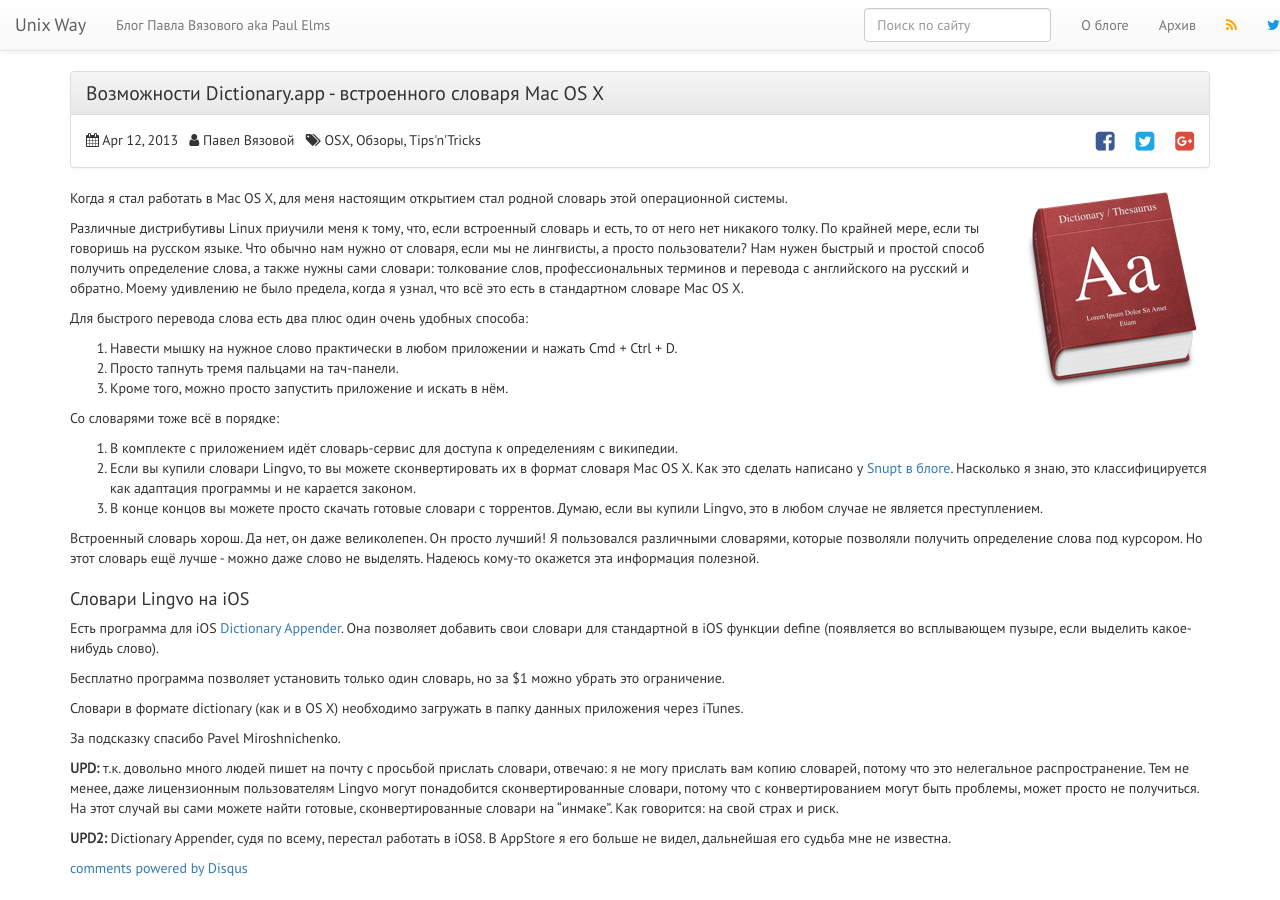
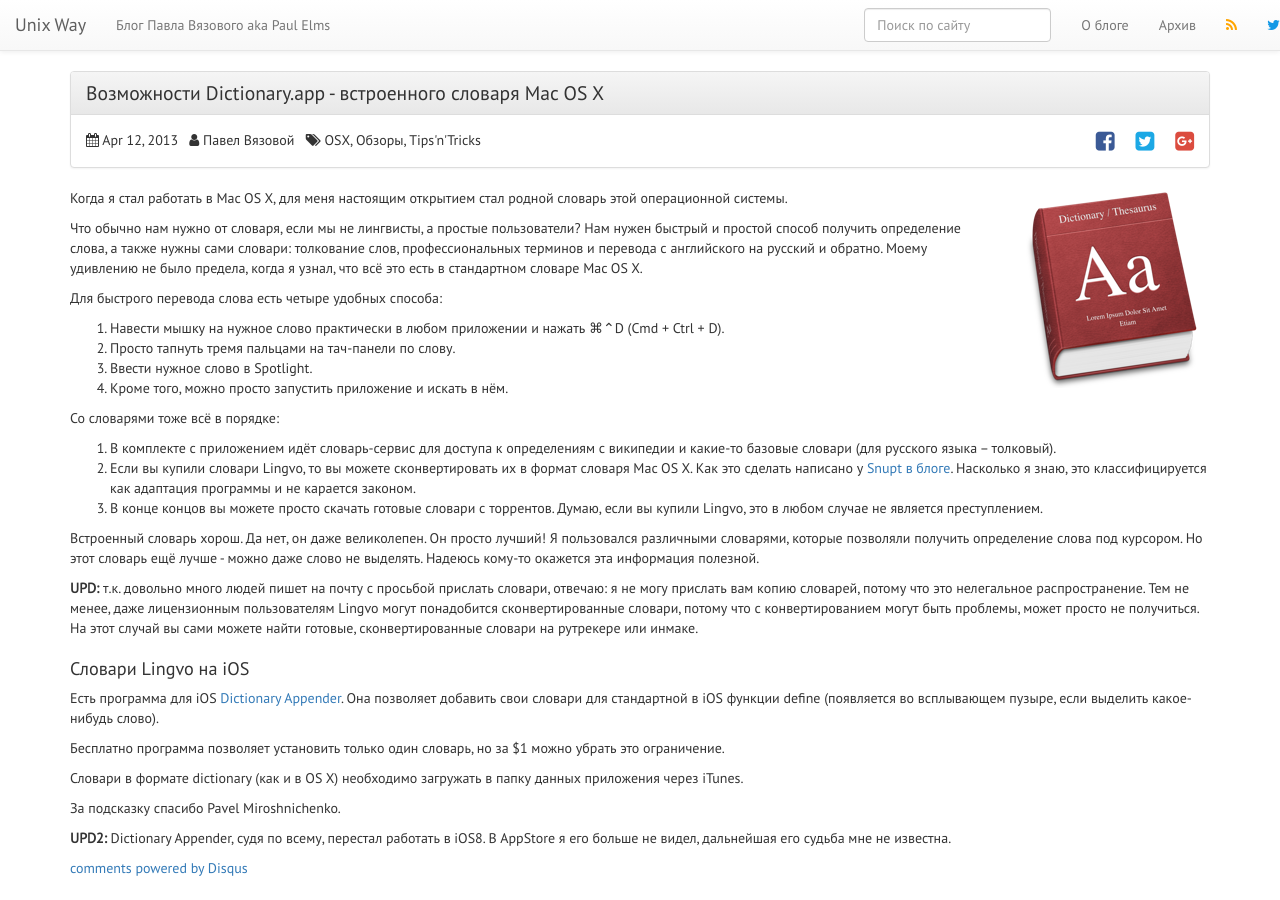
Before and after one commit to vyazovoi/vyazovoi.github.io, a Jekyll site: the page built from _posts/2013-04-12-vozmozhnosti-dictionary-dot-app-vstroiennogho-slovaria-mac-os-x.markdown, in a window 1280 px wide. Built offline with Jekyll 4.4.1, drawn with Linux system fonts in a browser that asks for light colours; nearby versions of some CDN libraries; Markdown is read by kramdown in place of the engine named in the settings; comment, search, counter and statistics services are not loaded.

Commit message:
дополнения по словарям

```diff
--- a/_posts/2013-04-12-vozmozhnosti-dictionary-dot-app-vstroiennogho-slovaria-mac-os-x.markdown
+++ b/_posts/2013-04-12-vozmozhnosti-dictionary-dot-app-vstroiennogho-slovaria-mac-os-x.markdown
@@ -8,22 +8,24 @@ icon: Dictionary_icon.png
 ---
 Когда я стал работать в Mac OS X, для меня настоящим открытием стал родной словарь этой операционной системы.
 
-Различные дистрибутивы Linux приучили меня к тому, что, если встроенный словарь и есть, то от него нет никакого толку. По крайней мере, если ты говоришь на русском языке.
-Что обычно нам нужно от словаря, если мы не лингвисты, а просто пользователи? Нам нужен быстрый и простой способ получить определение слова, а также нужны сами словари: толкование слов, профессиональных терминов и перевода с английского на русский и обратно. Моему удивлению не было предела, когда я узнал, что всё это есть в стандартном словаре Mac OS X.
+Что обычно нам нужно от словаря, если мы не лингвисты, а простые пользователи? Нам нужен быстрый и простой способ получить определение слова, а также нужны сами словари: толкование слов, профессиональных терминов и перевода с английского на русский и обратно. Моему удивлению не было предела, когда я узнал, что всё это есть в стандартном словаре Mac OS X.
 
-Для быстрого перевода слова есть два плюс один очень удобных способа:
+Для быстрого перевода слова есть четыре удобных способа:
 
-1. Навести мышку на нужное слово практически в любом приложении и нажать Cmd + Ctrl + D.
-2. Просто тапнуть тремя пальцами на тач-панели.
-3. Кроме того, можно просто запустить приложение и искать в нём.
+1. Навести мышку на нужное слово практически в любом приложении и нажать ⌘⌃D (Cmd + Ctrl + D).
+2. Просто тапнуть тремя пальцами на тач-панели по слову.
+3. Ввести нужное слово в Spotlight.
+4. Кроме того, можно просто запустить приложение и искать в нём.
 
 Со словарями тоже всё в порядке:
 
-1. В комплекте с приложением идёт словарь-сервис для доступа к определениям с википедии.
+1. В комплекте с приложением идёт словарь-сервис для доступа к определениям с википедии и какие-то базовые словари (для русского языка – толковый).
 2. Если вы купили словари Lingvo, то вы можете сконвертировать их в формат словаря Mac OS X. Как это сделать написано у [Snupt в блоге](http://snupt.com/2010/08/17/try-add-dicts/). Насколько я знаю, это классифицируется как адаптация программы и не карается законом.
 3. В конце концов вы можете просто скачать готовые словари с торрентов. Думаю, если вы купили Lingvo, это в любом случае не является преступлением.
 
 Встроенный словарь хорош. Да нет, он даже великолепен. Он просто лучший! Я пользовался различными словарями, которые позволяли получить определение слова под курсором. Но этот словарь ещё лучше - можно даже слово не выделять. Надеюсь кому-то окажется эта информация полезной.
+
+**UPD:** т.к. довольно много людей пишет на почту с просьбой прислать словари, отвечаю: я не могу прислать вам копию словарей, потому что это нелегальное распространение. Тем не менее, даже лицензионным пользователям Lingvo могут понадобится сконвертированные словари, потому что с конвертированием могут быть проблемы, может просто не получиться. На этот случай вы сами можете найти готовые, сконвертированные словари на рутрекере или инмаке.
 
 ## Словари Lingvo на iOS
 
@@ -36,6 +38,4 @@ icon: Dictionary_icon.png
 
 За подсказку спасибо Pavel Miroshnichenko.
 
-**UPD:** т.к. довольно много людей пишет на почту с просьбой прислать словари, отвечаю: я не могу прислать вам копию словарей, потому что это нелегальное распространение. Тем не менее, даже лицензионным пользователям Lingvo могут понадобится сконвертированные словари, потому что с конвертированием могут быть проблемы, может просто не получиться. На этот случай вы сами можете найти готовые, сконвертированные словари на "инмаке". Как говорится: на свой страх и риск.
-
 **UPD2:** Dictionary Appender, судя по всему, перестал работать в iOS8. В AppStore я его больше не видел, дальнейшая его судьба мне не известна.
```
